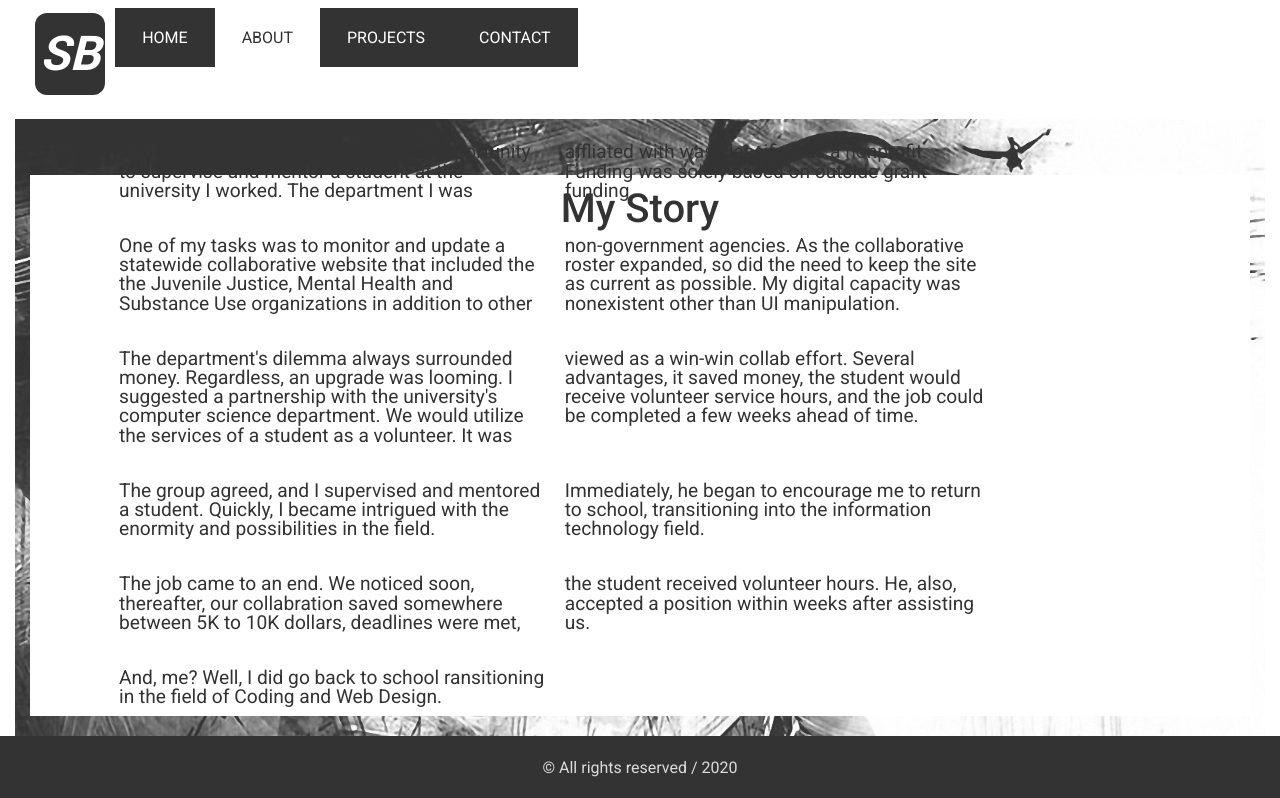
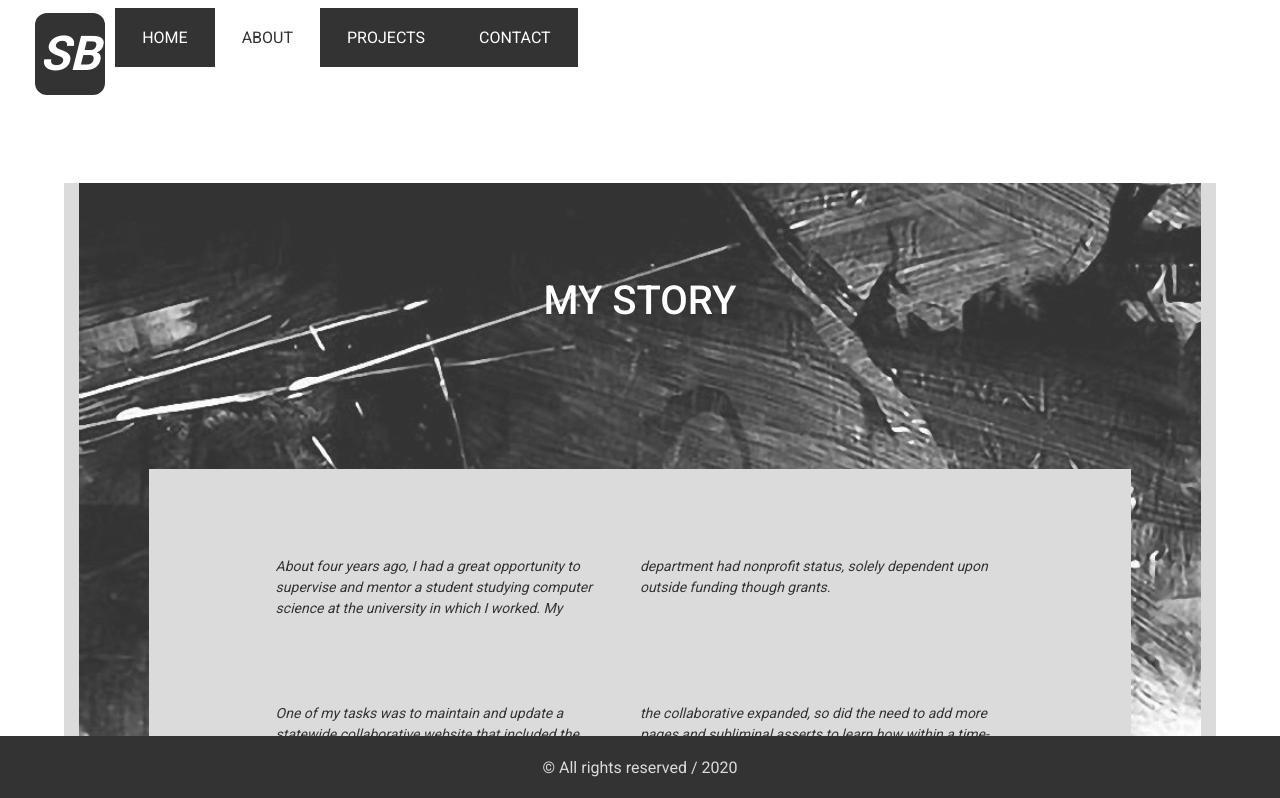
Before and after one commit to scbonner/myportfolio, a React (Create React App) app: page /about in a window 1280 px wide. Shown: the top 798 px of the page. Built offline with nearby package versions, Linux system fonts and the light colour scheme.

Commit message:
"still working about page"

```diff
--- a/public/Landing/Landing.css
+++ /dev/null
@@ -1,181 +0,0 @@
-
-body {
-    -webkit-animation-duration: 10s;
-    animation-duration: 10s;
-    -webkit-animation-fill-mode: both;
-    animation-fill-mode: both;
-  }
-
-
-  nav .nav-wrapper {
-    max-width: 1000px;
-    padding: 0 16px;
-    margin: 0 auto;
-  }
-
-  .container-fluid {
-    font-style: oblique;
-    font-size: 15px;
-    font-weight: bold;
-
-  }
-  #myCanvas{
-    background: cover #ccc;
-
-  }
-
-  @-webkit-keyframes fadeOut {
-    0% {
-      opacity: 1;
-    }
-    100% {
-      opacity: 0;
-    }
-  }
-
-  @keyframes fadeOut {
-    0% {
-      opacity: 1;
-    }
-    100% {
-      opacity: 0;
-    }
-  }
-
-  .fadeOut {
-    -webkit-animation-name: fadeOut;
-    animation-name: fadeOut;
-  }
-
-  @-webkit-keyframes masked-animation {
-    0% {
-      background-position: left bottom;
-    }
-    100% {
-      background-position: right bottom;
-    }
-  }
-
-  /* #start {
-    position: absolute;
-    margin: auto;
-    text-align: center;
-    top: 50%;
-    margin-top: 260px;
-    width: 100%;
-  } */
-
-  .blink_me {
-    animation: blinker 3s linear infinite;
-  }
-
-  @keyframes blinker {
-    50% {
-      opacity: 0.3;
-    }
-  }
-
-  h1 {
-    background-image: url(http://atransformedpgh.weebly.com/uploads/2/9/8/2/29829807/443271065.jpg?1401398447);
-    -webkit-text-fill-color: transparent;
-    -webkit-background-clip: text;
-    -webkit-text-fill-color: transparent;
-    -webkit-background-clip: text;
-    -webkit-animation-name: masked-animation;
-    -webkit-animation-duration: 80s;
-    -webkit-animation-iteration-count: infinite;
-    -webkit-animation-timing-function: linear;
-    position: absolute;
-    margin: auto;
-    text-align: center;
-    top: 40%;
-    width: 100%;
-    font-size: 150px;
-    font-weight: bold;
-    opacity: 0.3;
-    font-family: 'Open Sans', sans-serif;
-    text-shadow: grey;
-
-  }
-
-  /* .container {
-      text-align: center;
-      margin-top: -10em;
-
-  } */
-
-  /* .nav-item nav-link active {
-    color: tomato;
-    font-size: 1rem;
-    margin-top: -5em;
-
-  }
-
-  h3 {
-      margin-bottom: 40px;
-      color: white;
-      font-family: 'Tangerine', serif; */
-
-  /* } */
-
-  html,
-  body {
-    margin: 0;
-    padding: 0;
-    background:  black;
-    text-align: center;
-    color: white;
-  }
-
-  a {
-    color: #fff;
-    text-decoration: none
-
-  }
-
-  .btn btn-clear {
-      margin-top: 60px;
-      color: black;
-      font-weight: bold;
-      padding: 30px;
-
-  }
-
-  #wrap {
-    margin: 0 auto;
-    width: 100%;
-    position: relative;
-  }
-
-  #viewport {
-    position: relative;
-    width: 100%;
-    height: 600px;
-    overflow: hidden;
-  }
-
-  #viewport .smoke {
-    position: absolute;
-    width: 250px;
-    height: 250px;
-    background: url('http://res.cloudinary.com/da51wkm4r/image/upload/v1461143297/title/smoke.png') no-repeat;
-    bottom: 150px;
-    margin-left: 0px
-  }
-
-  @-webkit-keyframes masked-animation {
-    0% {
-      background-position: left bottom;
-    }
-    100% {
-      background-position: right bottom;
-    }
-  }
-
-
-  .wrapper {
-    min-height: 100%;
-    display: flex;
-    flex-direction: column;
-    background-color: lightgrey;
-  }
--- a/src/components/About.js
+++ b/src/components/About.js
@@ -9,18 +9,19 @@ const About = () => {
   <div className="container">
     <div className="jumbotron jumbotron-fluid">
       <div className="container-fluid">
+      <h1>MY STORY</h1>
       <br></br>
       <br></br>
       <br></br>
       <div class="container">
-        <h1>My Story</h1>
+        {/* <h1>My Story</h1> */}
         <div id="col">
-          <p> About four years ago, I had the great opportunity to supervise and mentor a student at the university I worked. The department I was affliated with was classified as a nonprofit. Funding was solely based on outside grant funding.</p>
-          <p>One of my tasks was to monitor and update a statewide collaborative website that included the the Juvenile Justice, Mental Health and Substance Use organizations in addition to other non-government agencies. As the collaborative roster expanded, so did the need to keep the site as current as possible. My digital capacity was nonexistent other than UI manipulation.</p>
-          <p>The department's dilemma always surrounded money. Regardless, an upgrade was looming. I suggested a partnership with the university's computer science department. We would utilize the services of a student as a volunteer. It was viewed as a win-win collab effort. Several advantages, it saved money, the student would receive volunteer service hours, and the job could be completed a few weeks ahead of time.</p>
-          <p>The group agreed, and I supervised and mentored a student. Quickly, I became intrigued with the enormity and possibilities in the field. Immediately, he began to encourage me to return to school, transitioning into the information technology field.</p>
-          <p>The job came to an end. We noticed soon, thereafter, our collabration saved somewhere between 5K to 10K dollars, deadlines were met, the student received volunteer hours. He, also, accepted a position within weeks after assisting us.</p>
-          <p>And, me? Well, I did go back to school ransitioning in the field of Coding and Web Design.</p>
+          <p> About four years ago, I had a great opportunity to supervise and mentor a student studying computer science at the university in which I worked. My department had nonprofit status, solely dependent upon outside funding though grants.</p>
+          <p>One of my tasks was to maintain and update a statewide collaborative website that included the Juvenile Justice, Mental Health and Substance Use organizations and other non-government agencies. As the collaborative expanded, so did the need to add more pages and subliminal asserts to learn how within a time-sensitive slot of time. My digital capacity was nonexistent other than the normal UI experience.</p>
+          <p>I suggested an idea to partner with the university's computer science department. We would utilize the services of a student needing volunteer service hours. I presented it as a win-win effort. Several advantages, money saved, student would receive volunteer service hours including letter of recommendation, and a quicker turnaround in updating the website.</p>
+          <p>The group agreed, and I had the chance to supervise and mentor a student. Quickly, I became intrigued with the of the field. He would encourage me to transition over in the field.</p>
+          <p>Long story short, his services came to an end. The partnership saved our department somewhere between 5K to 10K dollars, shortened man-hours, student received volunteer hours with a letter of recommendation.</p>
+          <p>And, me? Well, I did go back to school for Coding to become a Software Engineer.</p>
         </div>
         </div>
       </div>
@@ -31,8 +32,8 @@ const About = () => {
         <div>
         <p>2016 Youth Justice Leadership Institute - NJJN (2016/Cohort)</p>
         <ul>
-            <li>Alumni Representative</li>
-            <li>Alumni Advisory Committee</li>
+            <li>Alumni Representative - Volunteer</li>
+            <li>Alumni Advisory Committee - Volunteer</li>
           </ul>
         </div>
         <div>
@@ -45,11 +46,6 @@ const About = () => {
 
 
 
-
-
-
-
-
  );
 
 }
--- a/src/css/index.css
+++ b/src/css/index.css
@@ -11,6 +11,7 @@
 * {
   box-sizing: border-box;
 }
+
 body {
   margin: 0;
   color: #576366;
@@ -63,12 +64,10 @@ a {
   background-image: url(../image/blackwhiteperson.jpg);
   color: black;
   background-size: cover;
-  /* font-weight: bold; */
   height: 100%;
   width: 100%;
   min-width: 100%;
   min-height: 100%;
-
 }
 
 .home-img {
@@ -78,13 +77,11 @@ a {
   width: 15%;
   border-radius: 6px;
   box-shadow: .5em .5em lightgrey;
-
 }
 
 .position-relative
 form-group {
   position: center;
-
 }
 
 .card-body h2 {
@@ -106,47 +103,51 @@ form-group {
   font-weight: bold;
 }
 
+/* About page section ==================================================================== */
 
-.container #col p {
-  column-count:2;
-  color: black;
-  font-size: 1.5em;
+/* About white container  */
+
+.container {
+  margin-top: 5%;
+  max-width: 90%;
+  max-height: 50%;
+  margin-bottom: 10%;
+  background: lightgrey;
+  /* overflow: hidden; */
 }
 
 .container h1 {
-  margin-top: 20px;
-
+  margin-top: .5em;
+  margin-bottom: .2em;
+  font-size: 40px;
+  color: white;
 }
 
-.container h2 {
-  font-size: 1.3em;
-  /* text-align: center; */
-  padding-top: 15px;
+.container #col {
+
+  padding-top: 3px;
   color: black;
-
 }
 
 .container h1
-.fellow{
-  margin-bottom: 5em;
+.col-fellow{
+  margin-bottom: 4em;
   position: center;
 }
 
-
-#col {
+#col p {
+  column-count:2;
   width: 75%;
   max-width: 900px;
-  margin-left: 5em;
-  margin-right: 5em;
-  /* justify-content: space-between; */
-  font: .8em/1 Arial, Helvetica, sans-serif;
-}
-
-#col p {
+  margin-left: 8em;
+  margin-right: 0;
   font-size-adjust: 10px;
   color: black;
-  padding: 10px;
-  margin-top: .5em;
+  font-style: italic;
+  margin-top: 6em;
+  margin-bottom: 5em;
+  font-size: 14px;
+  justify-content: space-between;
 
 }
 
@@ -160,7 +161,9 @@ form-group {
 }
 
 .col-fellow p {
-  margin-bottom: 0;
+  color: black;
+  margin-top: 20%;
+  margin-bottom: 2%;
 }
 
 .vol {
@@ -185,7 +188,6 @@ h2 {
 .row {
   display: flex;
 }
-
 
 ul {
   list-style-type: none;
@@ -227,22 +229,6 @@ button {
 /* =================================
   LAYOUT & PAGE STYLES
 ==================================== */
-
-.container {
-  margin-top: 0;
-  max-width: 100%;
-  max-height: 75%;
-  margin-bottom: 20%;
-  background: white;
-  /* overflow: hidden; */
-}
-
-.container h1 {
-
-  margin-top: -2em;
-  margin-bottom: -3em;
-
-}
 
 
 .card{
```
Also changed, not shown: src/components/Home.js (+2 -14 lines).
